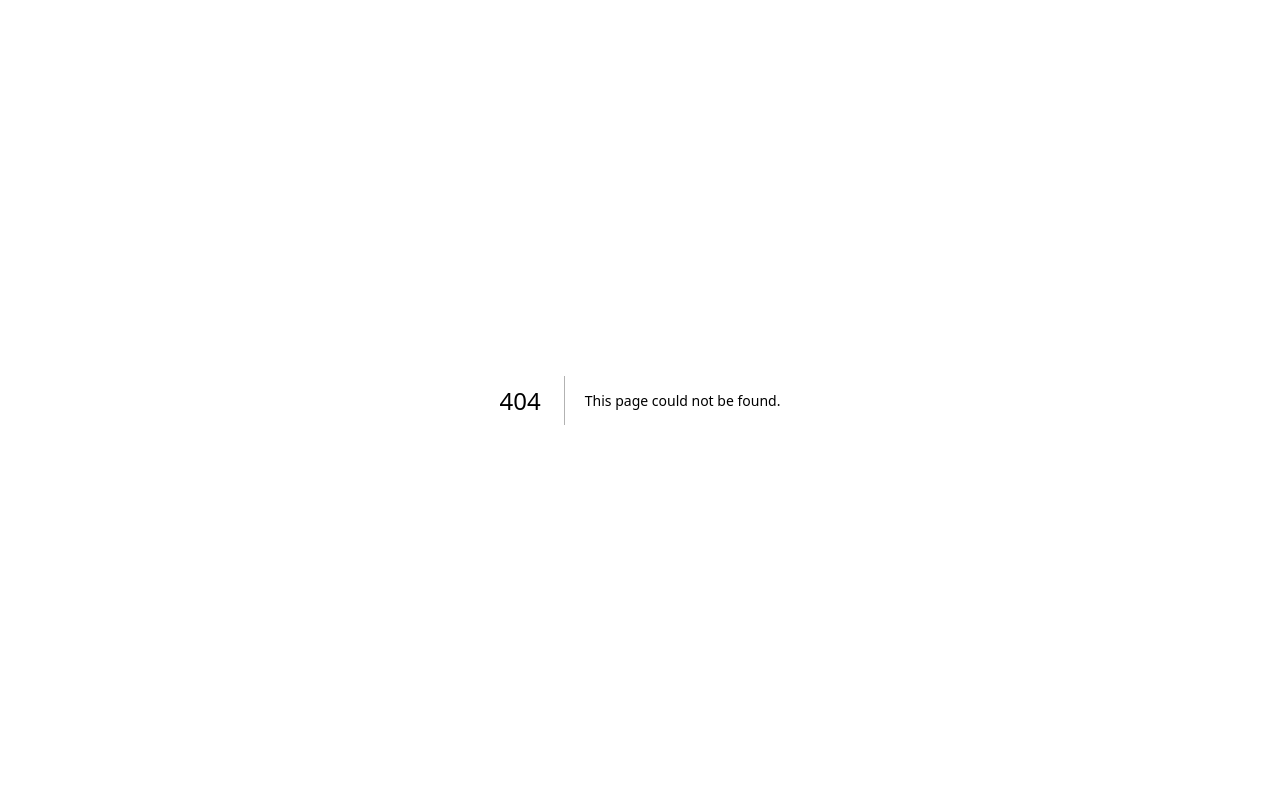
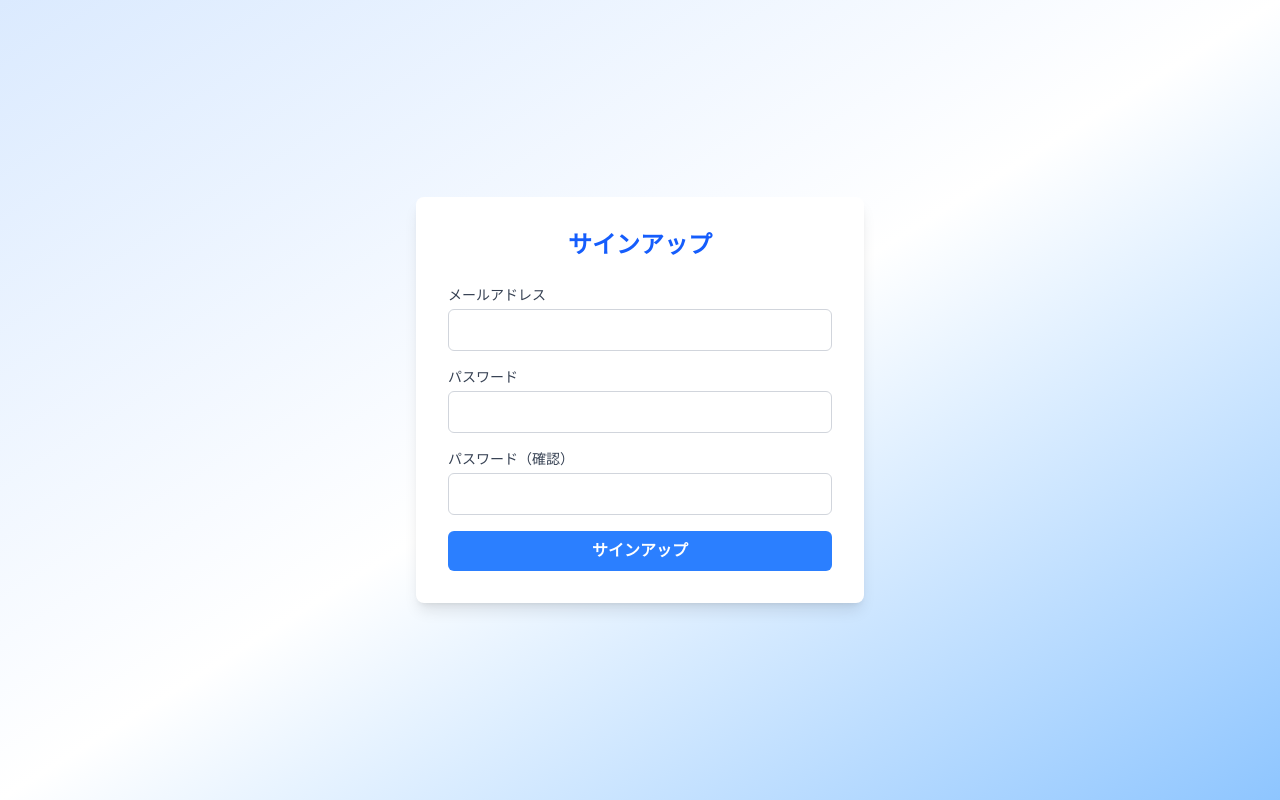
Before and after one commit to I-Dieod/PochiNote, a Next.js app: page /signup in a window 1280 px wide. Before the commit this address had no page. Built offline with nearby package versions, Linux system fonts and the light colour scheme.

Commit message:
Add login/signup page

```diff
--- /dev/null
+++ b/src/app/login/page.tsx
@@ -0,0 +1,24 @@
+// src/app/login/page.tsx
+
+import React from "react";
+
+export default function LoginPage() {
+    return (
+        <div className="flex min-h-screen items-center justify-center bg-gradient-to-br from-blue-100 via-white to-blue-300">
+            <div className="w-full max-w-md rounded-lg bg-white p-8 shadow-lg">
+                <h2 className="mb-6 text-center text-2xl font-bold text-blue-600">ログイン</h2>
+                <form className="space-y-4">
+                    <div>
+                        <label htmlFor="email" className="block text-sm font-medium text-gray-700">メールアドレス</label>
+                        <input type="email" id="email" name="email" required className="mt-1 w-full rounded-md border border-gray-300 px-3 py-2 focus:border-blue-500 focus:outline-none" />
+                    </div>
+                    <div>
+                        <label htmlFor="password" className="block text-sm font-medium text-gray-700">パスワード</label>
+                        <input type="password" id="password" name="password" required className="mt-1 w-full rounded-md border border-gray-300 px-3 py-2 focus:border-blue-500 focus:outline-none" />
+                    </div>
+                    <button type="submit" className="w-full rounded-md bg-blue-500 py-2 text-white font-semibold hover:bg-blue-600 transition">ログイン</button>
+                </form>
+            </div>
+        </div>
+    );
+}
--- /dev/null
+++ b/src/app/signup/page.tsx
@@ -0,0 +1,28 @@
+// src/app/signup/page.tsx
+
+import React from "react";
+
+export default function SignupPage() {
+	return (
+		<div className="flex min-h-screen items-center justify-center bg-gradient-to-br from-blue-100 via-white to-blue-300">
+			<div className="w-full max-w-md rounded-lg bg-white p-8 shadow-lg">
+				<h2 className="mb-6 text-center text-2xl font-bold text-blue-600">サインアップ</h2>
+				<form className="space-y-4">
+					<div>
+						<label htmlFor="email" className="block text-sm font-medium text-gray-700">メールアドレス</label>
+						<input type="email" id="email" name="email" required className="mt-1 w-full rounded-md border border-gray-300 px-3 py-2 focus:border-blue-500 focus:outline-none" />
+					</div>
+					<div>
+						<label htmlFor="password" className="block text-sm font-medium text-gray-700">パスワード</label>
+						<input type="password" id="password" name="password" required className="mt-1 w-full rounded-md border border-gray-300 px-3 py-2 focus:border-blue-500 focus:outline-none" />
+					</div>
+					<div>
+						<label htmlFor="confirmPassword" className="block text-sm font-medium text-gray-700">パスワード（確認）</label>
+						<input type="password" id="confirmPassword" name="confirmPassword" required className="mt-1 w-full rounded-md border border-gray-300 px-3 py-2 focus:border-blue-500 focus:outline-none" />
+					</div>
+					<button type="submit" className="w-full rounded-md bg-blue-500 py-2 text-white font-semibold hover:bg-blue-600 transition">サインアップ</button>
+				</form>
+			</div>
+		</div>
+	);
+}
```
